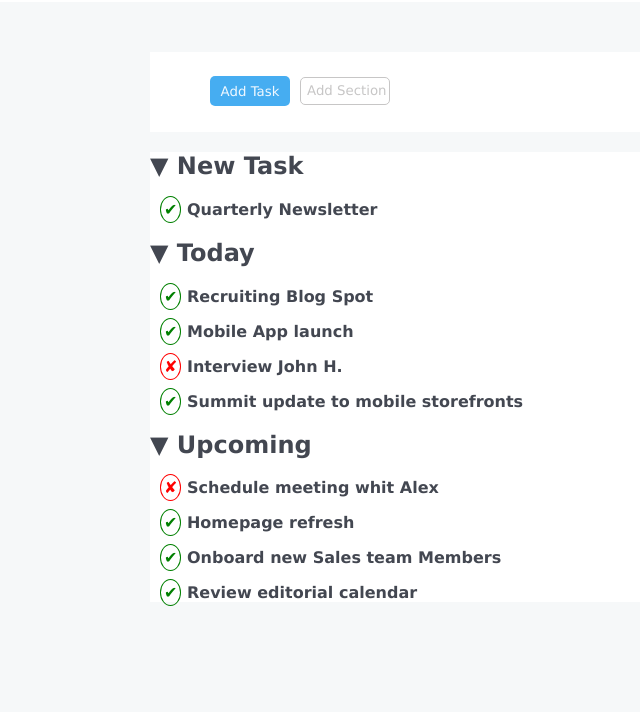
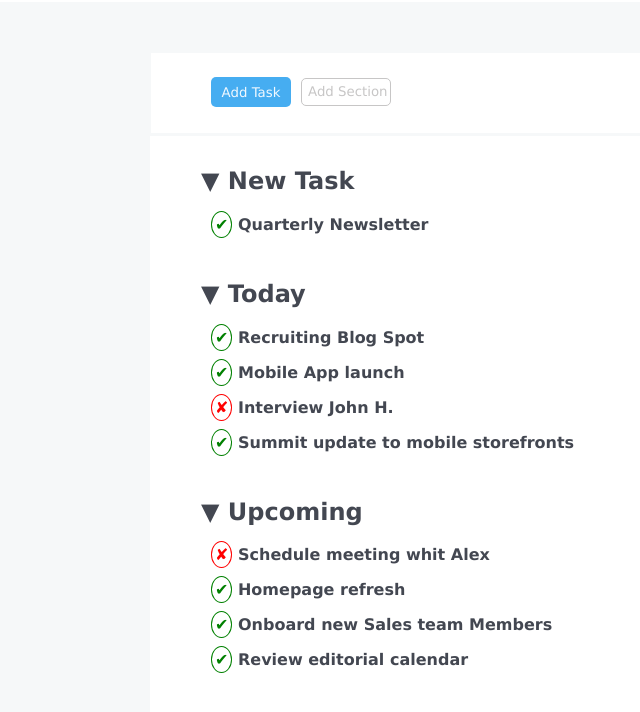
Before and after one commit to RosarioNici/html-css-toboolist, a plain HTML site: page index.html in a window 1280 px wide. Shown: the part 68-780 px from the top of the page, without its empty margins (0-640 px from the left). Drawn offline with Linux system fonts and the light colour scheme.

Commit message:
I finished the lists

```diff
--- a/css/style.css
+++ b/css/style.css
@@ -32,6 +32,12 @@ header {
     margin: 0;
     font-size: xx-large;
     color: hsl(213deg 79% 11%);
+}
+
+#button-section {
+    border: 1px solid rgba(255, 255, 255, 0);
+    border-top-left-radius: 5px;
+    border-top-right-radius: 5px;
 }
 
 #button1 {
@@ -81,11 +87,17 @@ h2 {
     width: 1300px;
     background-color: white;
     margin-left: 150px;
+    height: 650px;
+    border: 1px solid rgba(255, 255, 255, 0);
+    margin-top: 2px;
+    border-bottom-left-radius: 5px;
+    border-bottom-right-radius: 5px;
 
 }
 
 #task {
     position: absolute;
+    margin-top: 30px;
 
     top: 40%;
 }
@@ -109,3 +121,8 @@ h2 {
     color: hsl(222deg 9% 29%);
     ;
 }
+
+.list-section {
+    margin-left: 50px;
+    padding-top: 10px;
+}
--- a/index.html
+++ b/index.html
@@ -23,7 +23,7 @@
     <!-- in the main there will be two main sections Start -->
     <main>
         <!-- Buttons -->
-        <section>
+        <section id="button-section">
             <div class="button">
                 <input id="button1" type="button" value="Add Task">
                 <input id="button2" type="button" value="Add Section">
@@ -32,11 +32,11 @@
         <!-- /Buttons -->
         <!-- lists -->
         <section class="list">
-            <div>
+            <div class="list-section">
                 <h2>&#9660; New Task</h2>
                 <p class="listp"><span class="check">&#10004;</span><strong> Quarterly Newsletter</strong></p>
             </div>
-            <div>
+            <div class="list-section">
                 <h2>&#9660; Today</h2>
                 <p class="listp"><span class="check">&#10004;</span><strong> Recruiting Blog Spot</strong></p>
                 <p class="listp"><span class="check">&#10004;</span><strong> Mobile App launch</strong></p>
@@ -44,11 +44,12 @@
                 <p class="listp"><span class="check">&#10004;</span><strong> Summit update to mobile
                         storefronts</strong></p>
             </div>
-            <div>
+            <div class="list-section">
                 <h2>&#9660; Upcoming</h2>
                 <p class="listp"><span class="cross">&#10008;</span><strong> Schedule meeting whit Alex</strong></p>
                 <p class="listp"><span class="check">&#10004;</span><strong> Homepage refresh</strong></p>
-                <p class="listp"><span class="check">&#10004;</span><strong> Onboard new Sales team Members</strong></p>
+                <p class="listp"><span class="check">&#10004;</span><strong> Onboard new Sales team Members</strong>
+                </p>
                 <p class="listp"><span class="check">&#10004;</span><strong> Review editorial calendar</strong></p>
             </div>
         </section>
```
